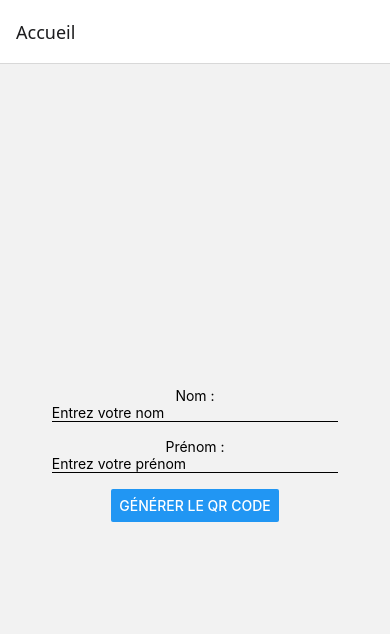
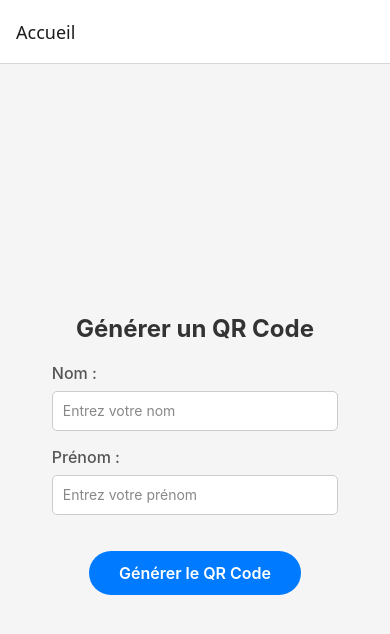
Before and after one commit to Mohammed-ela/MyProject, a React Native app: screen /MainScreen in a window 390 px wide. Shown: the top 634 px of the page. Built offline with nearby package versions, Linux system fonts and the light colour scheme.

Commit message:
update main avec form + QRcode new librairie

```diff
--- a/src/screens/MainScreen.js
+++ b/src/screens/MainScreen.js
@@ -1,5 +1,5 @@
 import React, { useState, useContext } from 'react';
-import { View, Text, TextInput, Button, StyleSheet, Alert } from 'react-native';
+import { View, Text, TextInput, TouchableOpacity, StyleSheet, Alert } from 'react-native';
 import LottieView from 'lottie-react-native';
 import { GlobalContext } from '../store/GlobalStore';
 
@@ -34,21 +34,26 @@ const MainScreen = ({ navigation }) => {
         />
       ) : (
         <>
-          <Text>Nom :</Text>
+          <Text style={styles.title}>Générer un QR Code</Text>
+          <Text style={styles.label}>Nom :</Text>
           <TextInput
             style={styles.input}
             placeholder="Entrez votre nom"
+            placeholderTextColor="#888"
             value={name}
             onChangeText={setName}
           />
-          <Text>Prénom :</Text>
+          <Text style={styles.label}>Prénom :</Text>
           <TextInput
             style={styles.input}
             placeholder="Entrez votre prénom"
+            placeholderTextColor="#888"
             value={surname}
             onChangeText={setSurname}
           />
-          <Button title="Générer le QR Code" onPress={handleGenerateQRCode} />
+          <TouchableOpacity style={styles.button} onPress={handleGenerateQRCode}>
+            <Text style={styles.buttonText}>Générer le QR Code</Text>
+          </TouchableOpacity>
         </>
       )}
     </View>
@@ -60,16 +65,49 @@ const styles = StyleSheet.create({
     flex: 1,
     justifyContent: 'center',
     alignItems: 'center',
+    backgroundColor: '#f5f5f5',
     padding: 16,
   },
+  title: {
+    fontSize: 24,
+    fontWeight: 'bold',
+    color: '#333',
+    marginBottom: 20,
+  },
+  label: {
+    fontSize: 16,
+    fontWeight: '500',
+    color: '#555',
+    alignSelf: 'flex-start',
+    marginLeft: '10%',
+    marginBottom: 8,
+  },
   input: {
-    borderBottomWidth: 1,
+    width: '80%',
+    height: 40,
+    borderColor: '#ccc',
+    borderWidth: 1,
+    borderRadius: 5,
+    paddingHorizontal: 10,
     marginBottom: 16,
-    width: '80%',
+    backgroundColor: '#fff',
+  },
+  button: {
+    backgroundColor: '#007bff',
+    paddingVertical: 12,
+    paddingHorizontal: 30,
+    borderRadius: 25,
+    alignItems: 'center',
+    marginTop: 20,
+  },
+  buttonText: {
+    color: '#fff',
+    fontSize: 16,
+    fontWeight: '600',
   },
   lottie: {
-    width: 150,
-    height: 150,
+    width: 200,
+    height: 200,
   },
 });
 
--- a/src/screens/QRCodeScreen.js
+++ b/src/screens/QRCodeScreen.js
@@ -1,18 +1,33 @@
 import React, { useContext } from 'react';
-import { View, Text, StyleSheet } from 'react-native';
+import { View, StyleSheet, Text, TouchableOpacity } from 'react-native';
 import QRCode from 'react-native-qrcode-svg';
 import { GlobalContext } from '../store/GlobalStore';
 
-const QRCodeScreen = () => {
+const QRCodeScreen = ({ navigation }) => {
   const { userInfo } = useContext(GlobalContext);
 
   return (
     <View style={styles.container}>
-      <Text style={styles.text}>QR Code pour :</Text>
-      <Text style={styles.info}>
-        {userInfo.name} {userInfo.surname}
-      </Text>
-      <QRCode value={`${userInfo.name} ${userInfo.surname}`} size={200} />
+      <Text style={styles.title}>Votre QR Code</Text>
+      {userInfo.name && userInfo.surname ? (
+        <View style={styles.qrContainer}>
+          <QRCode
+            value={`${userInfo.name} ${userInfo.surname}`}
+            size={200}
+            backgroundColor="#ffffff"
+            color="#000000"
+          />
+          <Text style={styles.infoText}>
+            Nom : {userInfo.name} {"\n"}Prénom : {userInfo.surname}
+          </Text>
+        </View>
+      ) : (
+        <Text style={styles.errorText}>Aucune donnée pour générer le QR Code.</Text>
+      )}
+
+      <TouchableOpacity style={styles.button} onPress={() => navigation.goBack()}>
+        <Text style={styles.buttonText}>Retour</Text>
+      </TouchableOpacity>
     </View>
   );
 };
@@ -20,18 +35,51 @@ const QRCodeScreen = () => {
 const styles = StyleSheet.create({
   container: {
     flex: 1,
+    backgroundColor: '#f5f5f5',
+    alignItems: 'center',
     justifyContent: 'center',
-    alignItems: 'center',
-    backgroundColor: '#fff',
+    padding: 20,
   },
-  text: {
-    fontSize: 18,
-    marginBottom: 8,
-  },
-  info: {
-    fontSize: 22,
+  title: {
+    fontSize: 24,
     fontWeight: 'bold',
     marginBottom: 20,
+    color: '#333',
+  },
+  qrContainer: {
+    backgroundColor: '#ffffff',
+    padding: 20,
+    borderRadius: 10,
+    alignItems: 'center',
+    shadowColor: '#000',
+    shadowOffset: { width: 0, height: 2 },
+    shadowOpacity: 0.3,
+    shadowRadius: 4,
+    elevation: 5,
+    marginBottom: 20,
+  },
+  infoText: {
+    marginTop: 10,
+    fontSize: 16,
+    color: '#555',
+    textAlign: 'center',
+  },
+  errorText: {
+    color: 'red',
+    fontSize: 16,
+    textAlign: 'center',
+  },
+  button: {
+    backgroundColor: '#007bff',
+    paddingVertical: 12,
+    paddingHorizontal: 30,
+    borderRadius: 25,
+    marginTop: 20,
+  },
+  buttonText: {
+    color: '#fff',
+    fontSize: 16,
+    fontWeight: '600',
   },
 });
 
--- a/src/store/GlobalStore.js
+++ b/src/store/GlobalStore.js
@@ -1,3 +1,4 @@
+// src/store/GlobalStore.js
 import React, { createContext, useState } from 'react';
 
 export const GlobalContext = createContext();
```
Also changed, not shown: 1 other file (tests, documents, lock files or other folders).
